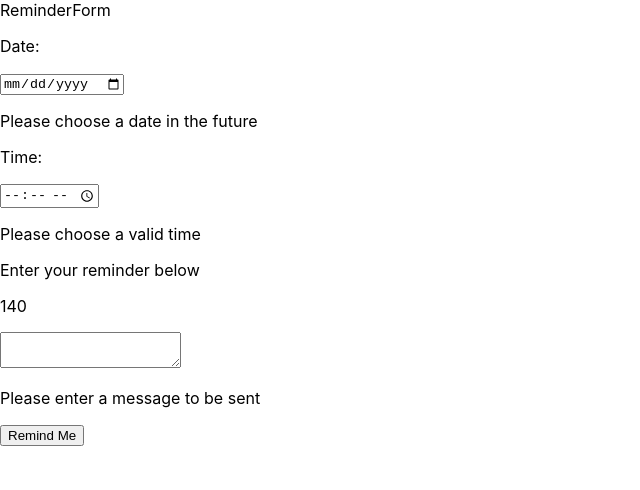
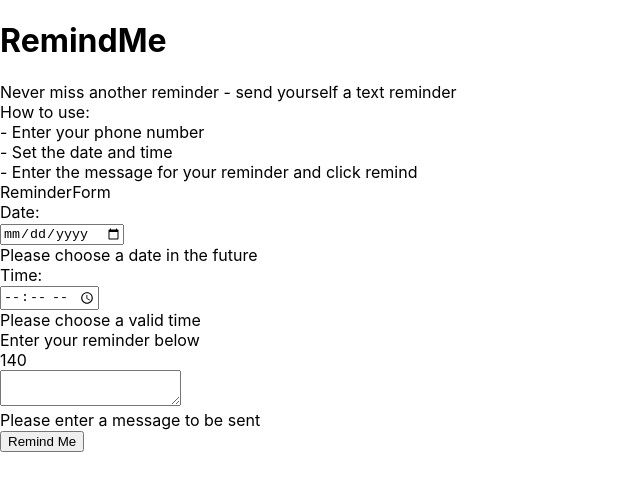
Before and after one commit to b-saad/RemindMe, a React (Create React App) app: page / in a window 1280 px wide. Shown: the top 490 px of the page, without its empty margins (0-640 px from the left). Built offline with nearby package versions, Linux system fonts and the light colour scheme.

Commit message:
add info

```diff
--- a/src/components/App.js
+++ b/src/components/App.js
@@ -1,14 +1,14 @@
 import React, { Component } from 'react';
 import '../css/App.css';
 
-// import Info from './Info'
+import Info from './Info'
 import ReminderForm from './form/ReminderForm'
 
 class App extends Component{
   render() {
     return (
       <div>
-        {/* <Info /> */}
+        <Info />
         <ReminderForm />
       </div>
     )
--- a/src/components/DescriptionBox.js
+++ b/src/components/DescriptionBox.js
@@ -3,7 +3,13 @@ import React, { Component } from 'react';
 class DescriptionBox extends Component {
     render() {
         return (
-            <div></div>
+            <p className={this.constructor.name}>
+                Never miss another reminder - send yourself a text reminder<br></br>
+                How to use:<br></br>
+                - Enter your phone number <br></br>
+                - Set the date and time  <br></br>
+                - Enter the message for your reminder and click remind <br></br>
+            </p>
         )
     }
 }
--- a/src/components/Info.js
+++ b/src/components/Info.js
@@ -1,9 +1,15 @@
 import React, { Component } from 'react';
+
+import LargeTitle from './LargeTitle';
+import DescriptionBox from './DescriptionBox';
 
 class Info extends Component {
     render() {
         return (
-            <div>INFO</div>
+            <div className={this.constructor.name}>
+                <LargeTitle />
+                <DescriptionBox />
+            </div>
         )
     }
 }
--- a/src/components/LargeTitle.js
+++ b/src/components/LargeTitle.js
@@ -3,7 +3,7 @@ import React, { Component } from 'react';
 class LargeTitle extends Component {
     render() {
         return (
-            <div></div>
+            <h1 className={this.constructor.name} >RemindMe</h1>
         )
     }
 }
--- a/src/components/form/ReminderForm.js
+++ b/src/components/form/ReminderForm.js
@@ -1,4 +1,5 @@
 import React, { Component } from 'react';
+import FormStyle from '../../css/ReminderForm.css'
 
 import DateInput from './DateInput';
 import TimeInput from './TimeInput';
@@ -8,7 +9,7 @@ import SubmitButton from './SubmitButton'
 class ReminderForm extends Component {
     render() {
         return (
-            <form className={this.constructor.name}>
+            <form className={this.constructor.name} style={FormStyle}>
                 ReminderForm
                 <DateInput />
                 <TimeInput />
--- /dev/null
+++ b/src/css/ReminderForm.css
@@ -0,0 +1,3 @@
+p {
+    margin: 0;
+}
```
